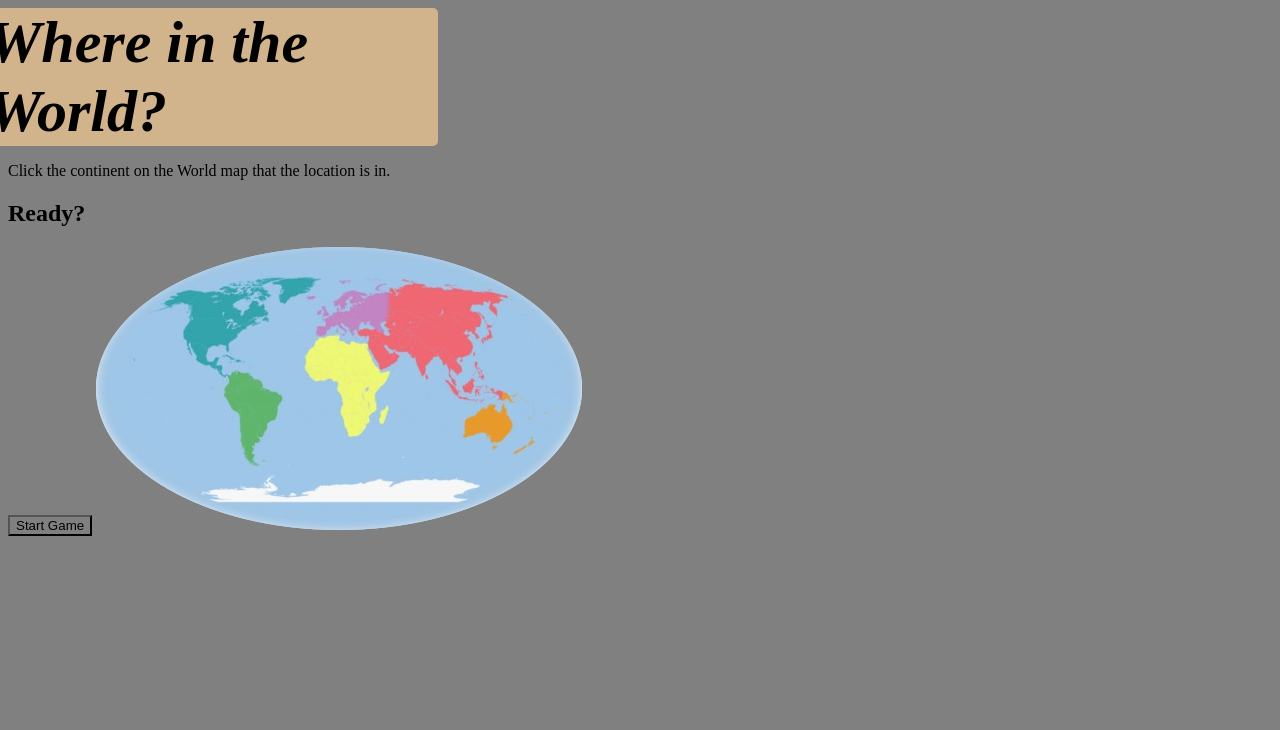
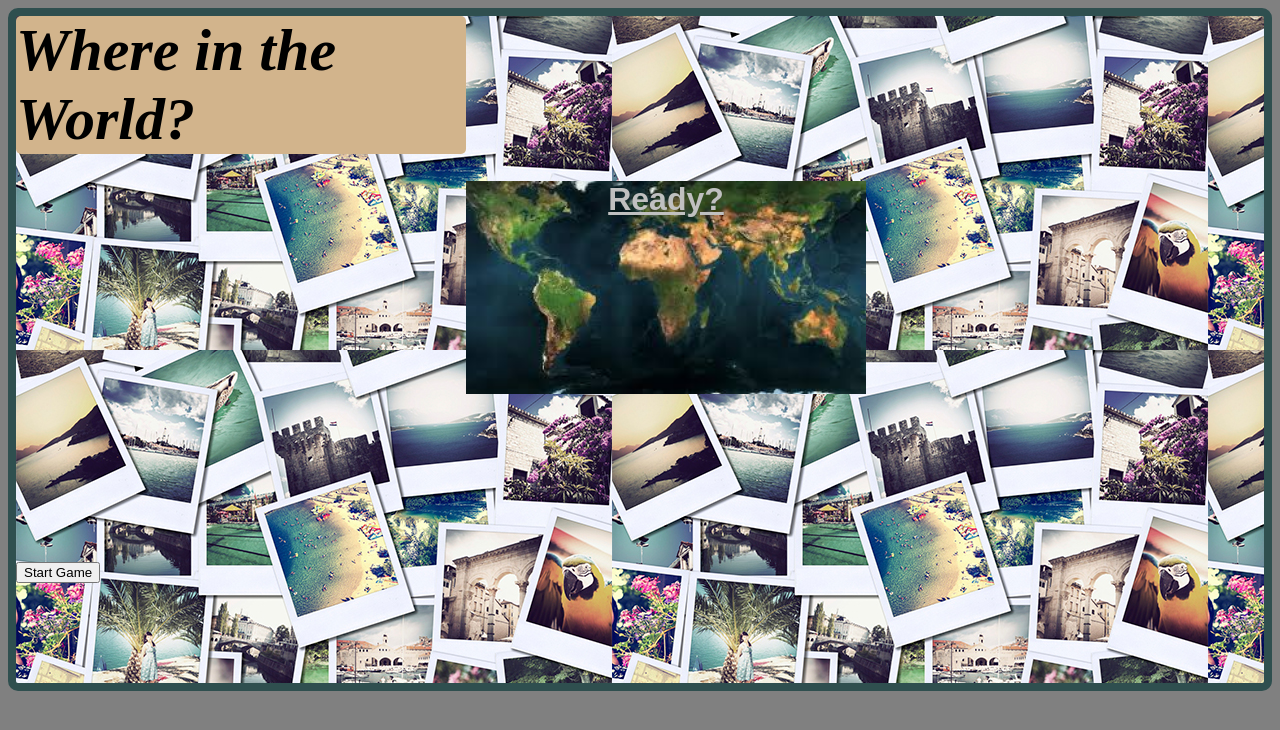
Before and after one commit to ascreven/Guess-the-Location, a PHP site: page / in a window 1280 px wide. Shown: the top 730 px of the page. Run offline with PHP 8.4, Linux system fonts and the light colour scheme; some libraries are stand-ins or nearby versions.

Commit message:
presentation

```diff
--- a/project1/index.html
+++ b/project1/index.html
@@ -4,16 +4,17 @@
   <meta charset="UTF-8">
   <script src='https://code.jquery.com/jquery-2.1.4.js'></script>
   <script src='openScript.js'></script>
-  <link rel="stylesheet" href="styles.css">
+  <link rel="stylesheet" href="openStyles.css">
   <title>Where in the World</title>
 </head>
 
 <body>
-  <h1>Where in the World?</h1>
-  <p class=directions>Click the continent on the World map that the location is in.</p>
-  <h2>Ready?</h2>
-  <button id=changeScreen>Start Game</button>
-  <img src='worldMap.png'>
+  <div class=flex-container>
+    <h1>Where in the World?</h1>
+    <h2>Ready?</h2>
+    <button id=changeScreen>Start Game</button>
+    <!-- <img src='worldMap.jpg'> -->
+  </div>
 
 </body>
 </html>
--- /dev/null
+++ b/project1/openStyles.css
@@ -0,0 +1,86 @@
+/*@import "compass/css3";*/
+
+*{
+  /*box-sizing: content-box;*/
+  /*border: black 1px solid;*/
+  /*background-color: yellow;*/
+  /*border-radius: 10px;*/
+}
+body {
+  background: gray;
+}
+.flex-container {
+  background: gray;
+  border: 8px #2F4F4F solid;
+  border-radius: 10px;
+  display: flex-wrap;
+  /*height: 95%;*/
+  /*display: flex-wrap;*/
+  z-index: 2;
+  background-image: url('collage.jpg');
+  /*height: 100%;*/
+}
+
+h1 {
+  /*font-family: Book Antiqua cursive;*/
+  font-style: oblique;
+  border-radius: 5px;
+  font-size: 60px;
+  font-weight: 40px;
+  /*font-family: cursive;*/
+  width: 450px;
+  margin-top: 0px;
+  /*margin-left: -23px;*/
+  margin-bottom: 0px;
+  /*margin: 0 auto;*/
+  /*height: 300px;*/
+  background: tan;
+  /*display: flex;*/
+  /*right: 0px;*/
+}
+h2 {
+  /*margin: auto;*/
+  text-decoration: underline;
+  /*text-align: right;*/
+  font-family: fantasy;
+  /*border-radius: ;*/
+  /*margin-top: 100px;*/
+  margin-left: 450px;
+  /*margin-bottom: 100px;*/
+  /*line-height: 50px;*/
+  font-size: xx-large;
+  /*z-index: 1;*/
+  color: silver;
+  width: 400px;
+  height: 355px;
+  text-align: center;
+  background-image: url('worldMap.jpg');
+  background-repeat: no-repeat;
+  background-size: contain;
+  /*margin: auto;*/
+  /*margin-right: 200px;*/
+  /*width: 200px;*/
+  /*text-align: center;*/
+  /*border-radius: 10%;*/
+  position: relative;
+  /*right: -225px;*/
+  /*z-index: 1;*/
+  /*margin-top: 300px;*/
+  /*margin: auto;*/
+
+
+  /*position: relative;
+  right: -225px;*/
+
+  /*z-index: 2;*/
+  /*margin-bottom: 10px;*/
+}
+button {
+  position: relative fixed;
+  /*margin: auto;*/
+  display: block flex;
+  z-index: 1;
+  right:50%;
+  top: 50%;
+  margin-bottom: 100px;
+}
--- a/project1/styles.css
+++ b/project1/styles.css
@@ -2,16 +2,17 @@
 
 *{
   /*box-sizing: content-box;*/
-  /*border: black 2px solid;*/
+  /*border: black 1px solid;*/
   background-color: gray;
   /*border-radius: 10px;*/
 }
 
 .flex-container {
   background: gray;
-  /*margin: 0px;*/
+  border: 8px #2F4F4F solid;
   border-radius: 10px;
   display: flex-wrap;
+  z-index: 2;
 }
 
 .top {
@@ -24,6 +25,7 @@
 /*display: -webkit-flex;*/
   display: flex;
   justify-content: space-around;
+  z-index: 3;
   /*display: inline;*/
   /*-webkit-flex-flow: row wrap;*/
   /*flex-direction: row;*/
@@ -37,7 +39,7 @@ h1 {
   /*font-family: cursive;*/
   width: 450px;
   margin-top: 0px;
-  margin-left: -20px;
+  margin-left: -23px;
   margin-bottom: 0px;
   /*margin: 0 auto;*/
   /*height: 300px;*/
```
Also changed, not shown: project1/collage.jpg (added), project1/worldMap.jpg (added).
